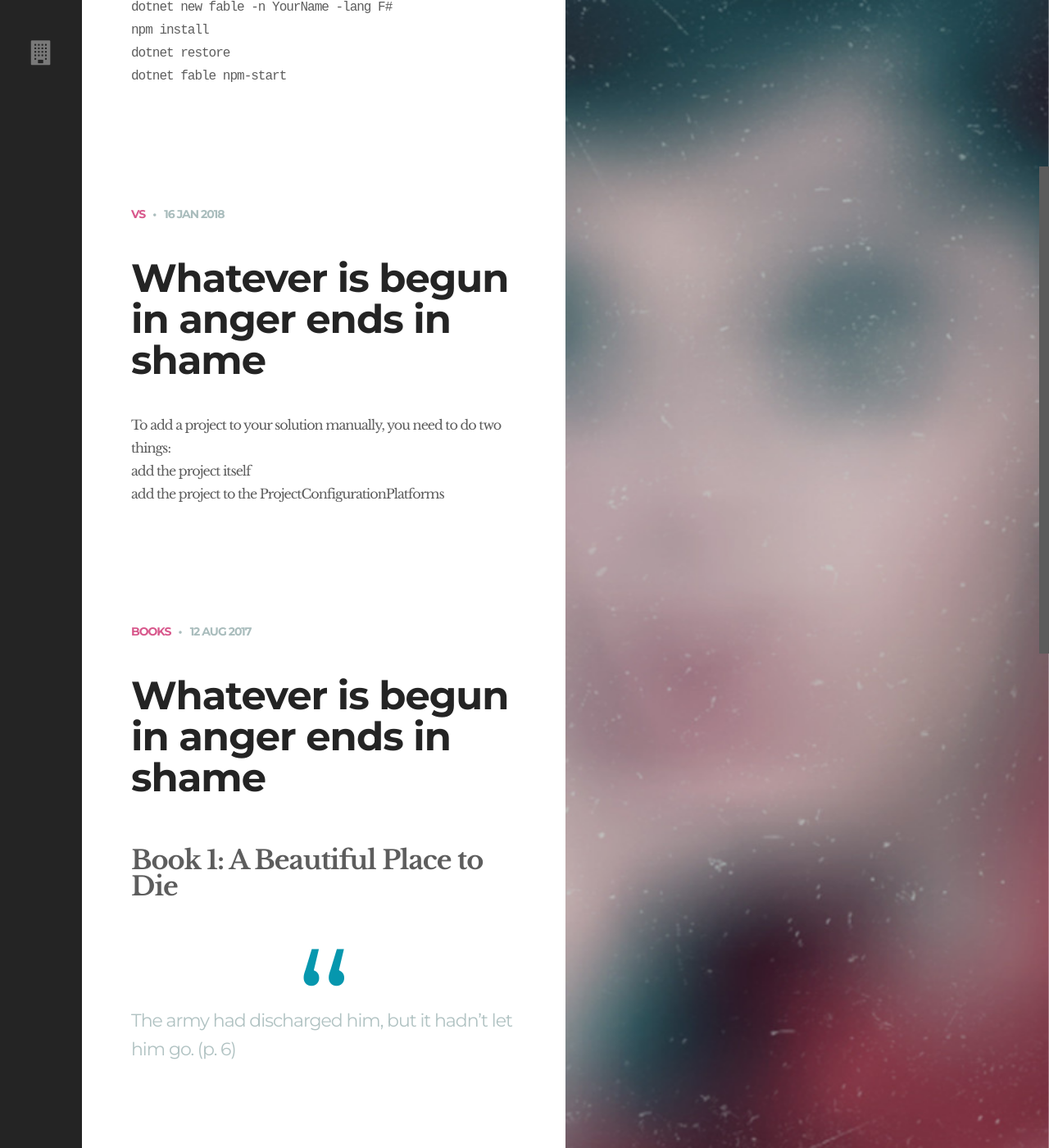
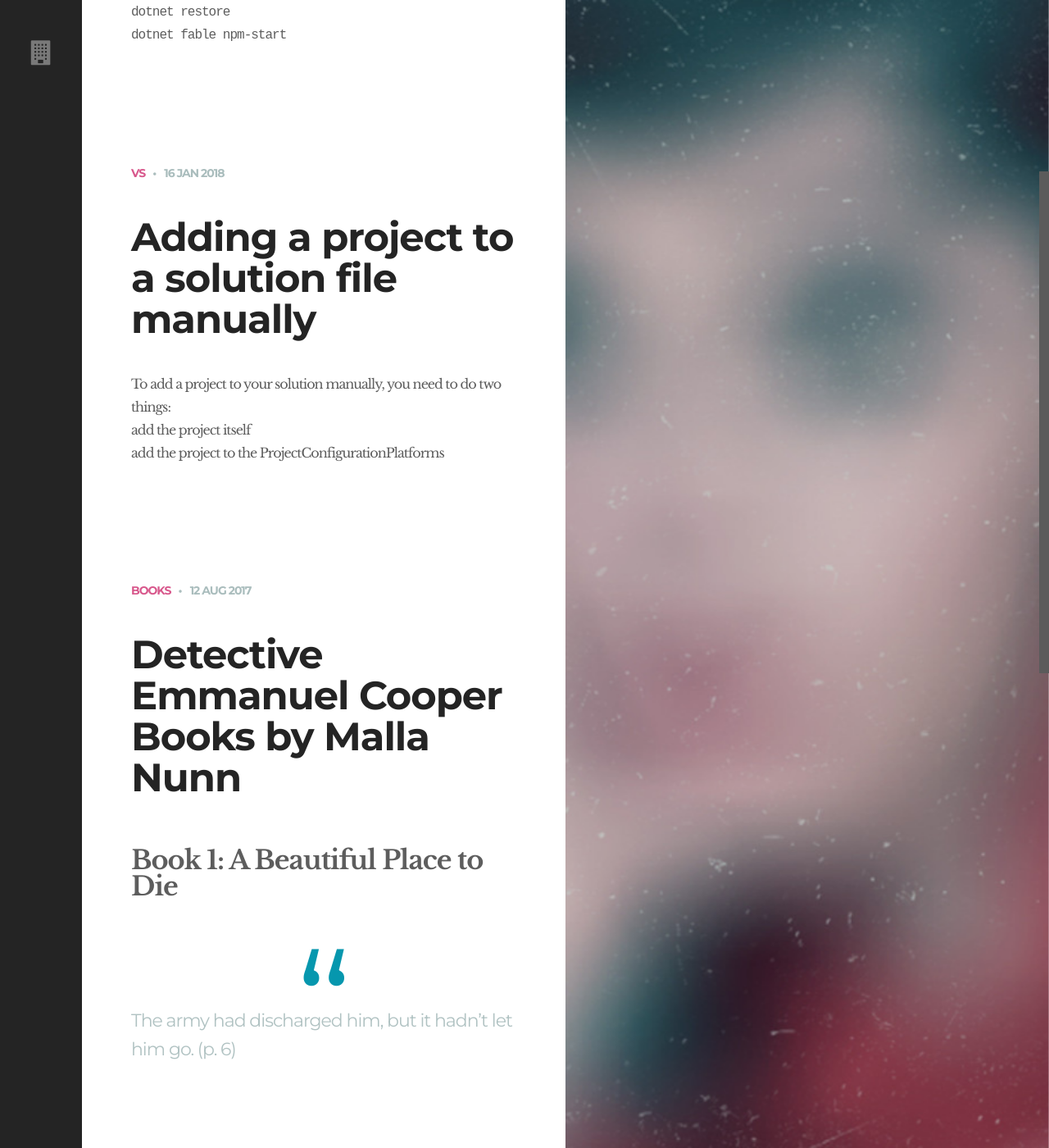
Before and after one commit to selketjah/selketjah.github.io, a Jekyll site: the page built from index.html, in a window 1280 px wide and 1400 px high, scrolled down 478 px. Shown: the whole window at 82% size. Built offline with Jekyll 4.4.1, drawn with Linux system fonts in a browser that asks for light colours; the list of posts is cut into pages by our own code; some of the changed text lies outside the part shown.

Commit message:
fix wrong title home page

```diff
--- a/index.html
+++ b/index.html
@@ -20,7 +20,7 @@
                     </div>
                     <div class="entry-date published">{{ post.date | date_to_string }}</div>
                     <h2 class="entry-title">
-                        <a href="{{ post.url }}" class="ga-tracking-title" onclick="sendClick('{{post.url}}')">Whatever is begun in anger ends in shame</a>
+                        <a href="{{ post.url }}" class="ga-tracking-title" onclick="sendClick('{{post.url}}')">{{ post.title }}</a>
                     </h2>
                     <div class="excerpt">
                         {{ post.excerpt }}
```
